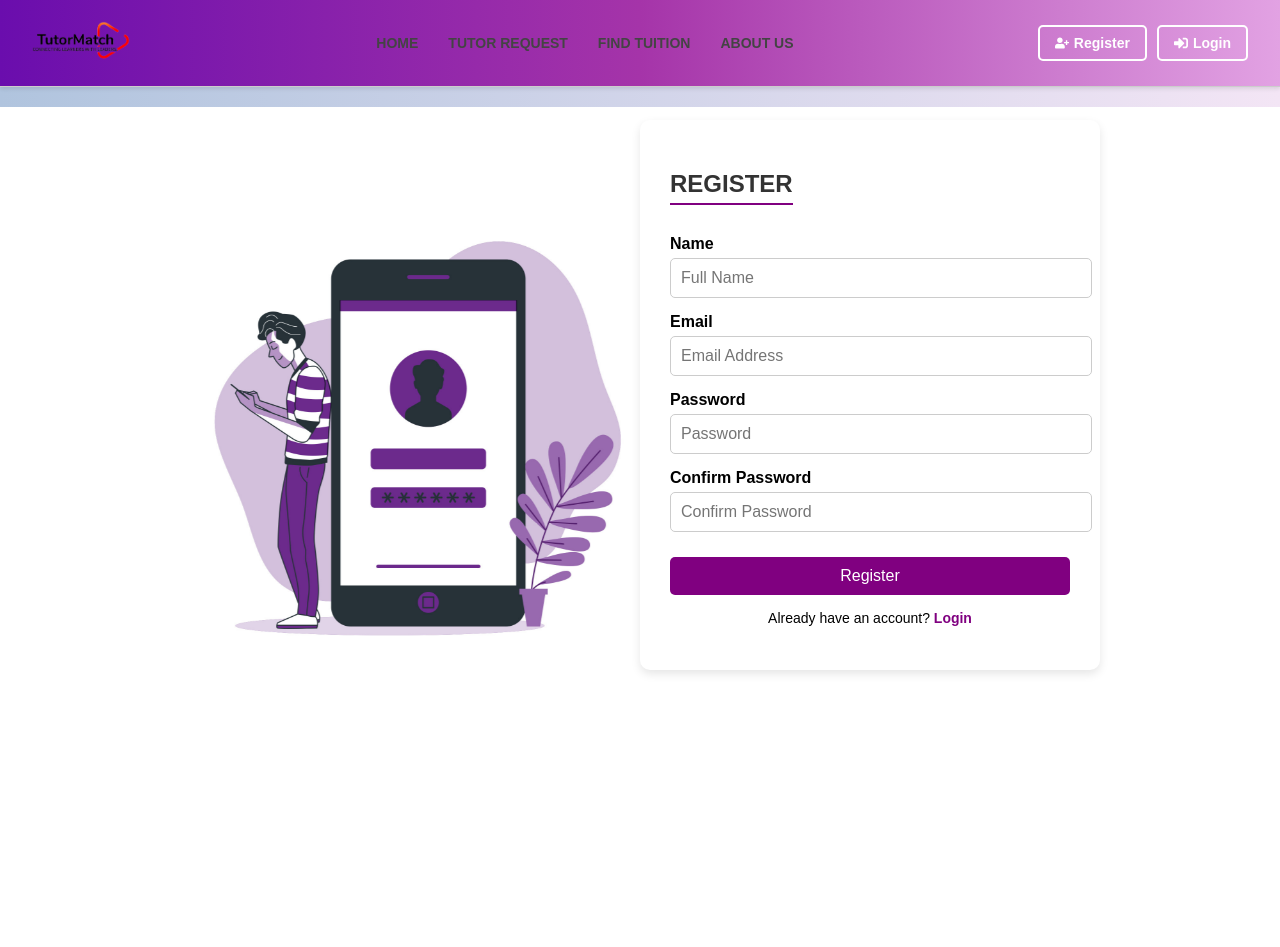
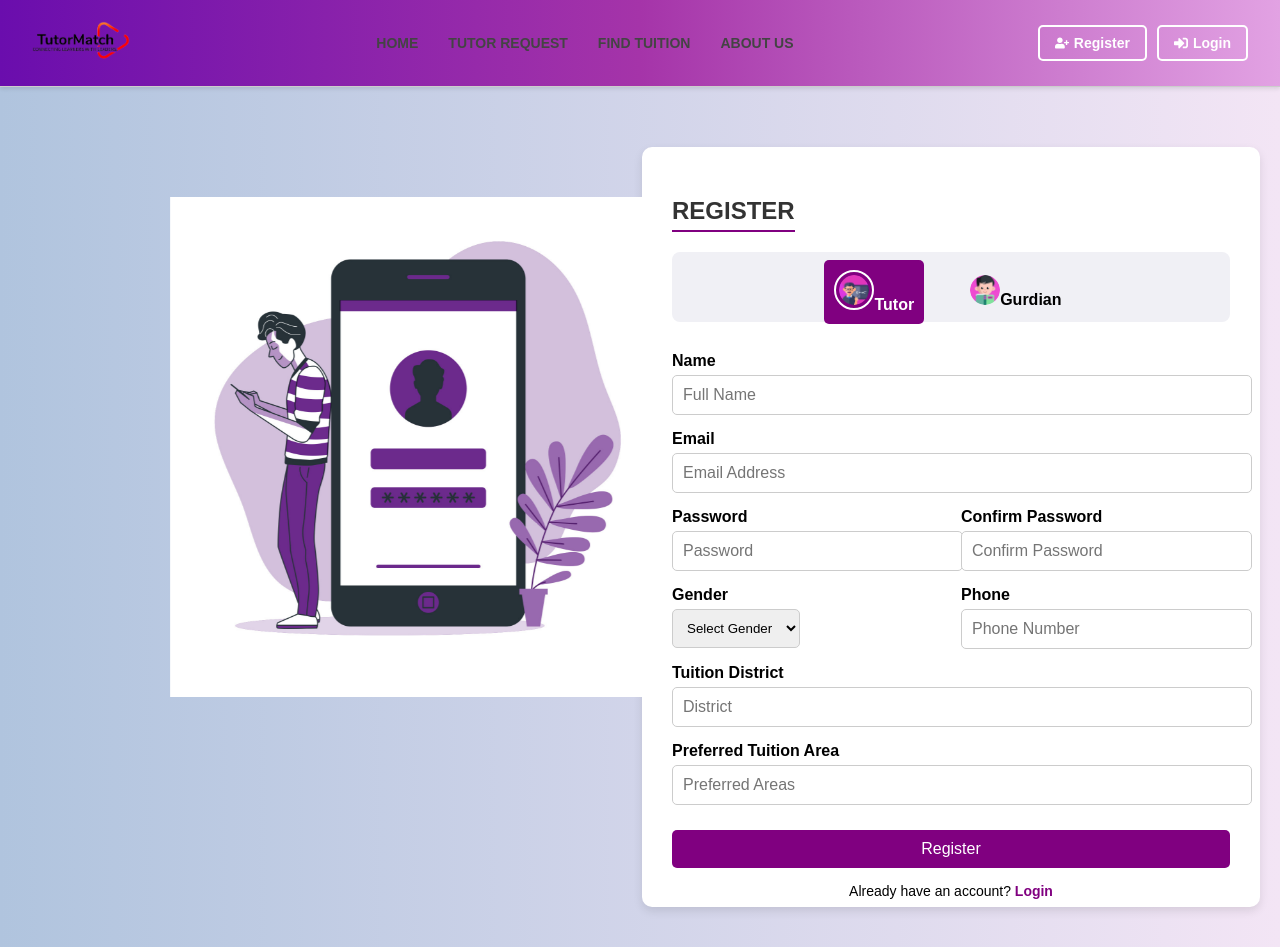
Before and after one commit to Ramisa-Tasneem/TutorMatch, a React (Vite) app in the folder Frontend/: page /register in a window 1280 px wide. Built offline with nearby package versions, Linux system fonts and the light colour scheme.

Commit message:
Final Register and login page with Tutor and Gurdian Option

```diff
--- a/Frontend/src/login-register.css
+++ b/Frontend/src/login-register.css
@@ -1,26 +1,10 @@
-.login-page {
-    background-color: white !important;
-    font-family: Arial, sans-serif;
-    margin: 0;
-    padding: 0;
-}
-.error-message{
-    color: red;
-    border: 2px solid red;
-    border-radius: 10px;
-    padding: 12px;
-}
 .register-container {
     display: flex;
-    justify-content: center;
+    justify-content: flex-start;
     align-items: center;
     height: 100vh;
-    gap: 50px;
     padding: 20px;
-    background-color: white;
-    flex-direction: row;
-}
-
+  }
 .register-image {
     position: absolute;
     top: 200px;
@@ -49,17 +33,15 @@
 }
 
 .register-form {
-    position: absolute;
-    top: 120px;
-    right: 180px;
-    width: 400px;
-    height: auto;
+    background-color: #fff;
+    border-radius: 10px;
     padding: 30px;
-    background: white;
-    border-radius: 10px;
-    box-shadow: 0px 4px 10px rgba(0, 0, 0, 0.1);
-    transition: all 0.3s ease-in-out;
-}
+    width: 45%;
+    max-width: 900px;
+    box-shadow: 0 4px 10px rgba(0, 0, 0, 0.1);
+    margin-left: auto;
+    max-height: 700px;
+  }
 
 .register-form h2 {
     text-align: center;
@@ -129,8 +111,93 @@
     flex-direction: row;
 }
 
+.role-selection {
+    display: flex;
+    justify-content: center;
+    align-items: center;
+    gap: 30px;
+    margin-bottom: 20px;
+    background-color: #f0f0f5;
+    padding: 10px;
+    border-radius: 8px;
+    height: 50px;
+}
+
+.role-option {
+    display: flex;
+    align-items: center;
+    gap: 50px;
+    padding: 8px 16px;
+    border-radius: 5px;
+    cursor: pointer;
+    font-size: 16px;
+    font-weight: bold;
+    transition: all 0.3s ease;
+}
+
+.role-option input {
+    display: none;
+}
+
+.role-option img {
+    width: 30px;
+    height: 30px;
+    border-radius: 50%;
+}
+
+.role-option.selected {
+    background-color: #800080;
+    color: white;
+    border-radius: 5px;
+    padding: 10px;
+}
+
+.role-option.selected img {
+    border: 2px solid white;
+    padding: 3px;
+    border-radius: 50%;
+}
+.role-option.selected img {
+    border: 2px solid white;
+    padding: 3px;
+    border-radius: 50%;
+}
+.password-container {
+    display: flex;
+    gap: 20px;
+  }
+
+  .password-container div {
+    flex: 1;
+  }
 
 
+  .gender-phone-container {
+    display: flex;
+    gap: 20px;
+  }
+
+  .gender-phone-container div {
+    flex: 1;
+  }
+
+
+
+/*----------------------------------------------*/
+
+
+.login-page {
+    background-color: white !important;
+    font-family: Arial, sans-serif;
+    margin: 0;
+    padding: 0;
+}
+.error-message{
+    color: red;
+    border: 2px solid red;
+    border-radius: 10px;
+    padding: 12px;
+}
 
 body {
     background-color: white !important;
--- a/Frontend/src/pages/login.jsx
+++ b/Frontend/src/pages/login.jsx
@@ -4,50 +4,47 @@ import "/src/login-register.css";
 import Navbar from "../components/navbar";
 
 const Login = () => {
+  const [role, setRole] = useState("tutor");
   const [formData, setFormData] = useState({
     email: "",
     password: "",
   });
   const [error, setError] = useState("");
   const [loading, setLoading] = useState(false);
+  const navigate = useNavigate();
+
   const handleChange = (e) => {
     setFormData({ ...formData, [e.target.name]: e.target.value });
   };
-    const navigate = useNavigate();
+
+  const handleRoleChange = (selectedRole) => {
+    setRole(selectedRole);
+  };
 
   const handleSubmit = async (e) => {
     e.preventDefault();
     setLoading(true);
-        setError("");
-
     try {
-            console.log(" Sending login data:", formData);
-
+      console.log("Sending login data:", { role, ...formData });
       const response = await fetch("http://127.0.0.1:8000/api/login", {
         method: "POST",
         headers: {
           "Content-Type": "application/json",
         },
-                body: JSON.stringify(formData),
+        body: JSON.stringify({ role, ...formData }),
       });
 
       const data = await response.json();
       console.log("Response from backend:", data);
 
       if (response.ok) {
-                console.log(" successful. Token:", data.access_token);
-                localStorage.setItem("token", data.access_token);
-                localStorage.setItem("name", data.user.name);
-                localStorage.setItem("email", data.user.email);
-
         alert("Login Successful!");
-                navigate("/profile"); // Redirect to profile page
+        setError("");
+        navigate("/dashboard");
       } else {
-                console.error("Error response:", data);
-                setError(data.error || "Login failed, please try again.");
+        setError(data.errors ? JSON.stringify(data.errors) : "Login failed.");
       }
     } catch (err) {
-            console.error(" Network Error:", err);
       setError("A network error occurred, please try again later.");
     } finally {
       setLoading(false);
@@ -55,44 +52,56 @@ const Login = () => {
   };
 
   return (
-        <div className="login-page">
+    <>
       <Navbar />
-            <div className="register-container">
-                <div className="register-image">
+      <div className="auth-container">
+        <div className="auth-image">
           <img src="/images/login.jpg" alt="Login" />
         </div>
+        <div className="auth-form">
+          <h2>LOGIN</h2>
 
-                <div className="register-form">
-                    <h2>LOGIN</h2>
+          {/* Role Selection */}
+          <div className="role-selection">
+            <label className={`role-option ${role === "tutor" ? "selected" : ""}`}>
+              <img src="/images/tutorlogo.jpg" alt="Tutor" className="role-icon" />
+              <input
+                type="checkbox"
+                checked={role === "tutor"}
+                onChange={() => handleRoleChange("tutor")}
+              />
+              Tutor
+            </label>
+
+            <label className={`role-option ${role === "guardian" ? "selected" : ""}`}>
+              <img src="/images/studentlogo.jpg" alt="Guardian" className="role-icon" />
+              <input
+                type="checkbox"
+                checked={role === "guardian"}
+                onChange={() => handleRoleChange("guardian")}
+              />
+              Guardian
+            </label>
+          </div>
+
           <form onSubmit={handleSubmit}>
             <label>Email</label>
-                        <input
-                            type="email"
-                            name="email"
-                            placeholder="Email Address"
-                            value={formData.email}
-                            onChange={handleChange}
-                            required
-                        />
+            <input type="email" name="email" placeholder="Email Address" value={formData.email} onChange={handleChange} required />
 
             <label>Password</label>
-                        <input
-                            type="password"
-                            name="password"
-                            placeholder="Password"
-                            value={formData.password}
-                            onChange={handleChange}
-                            required
-                        />
+            <input type="password" name="password" placeholder="Password" value={formData.password} onChange={handleChange} required />
 
-                        <button type="submit">Login</button>
+            <button type="submit">{loading ? "Logging in..." : "Login"}</button>
           </form>
-                    <p style={{ color: "black" }}>
+
+          {error && <p className="error-message">{error}</p>}
+
+          <p>
             Don't have an account? <Link to="/register">Register</Link>
           </p>
         </div>
       </div>
-        </div>
+    </>
   );
 };
 
--- a/Frontend/src/pages/register.jsx
+++ b/Frontend/src/pages/register.jsx
@@ -4,11 +4,16 @@ import "/src/login-register.css";
 import Navbar from "../components/navbar";
 
 const Register = () => {
+  const [role, setRole] = useState("tutor"); // Default role
   const [formData, setFormData] = useState({
     name: "",
     email: "",
     password: "",
     confirmPassword: "",
+    gender: "",
+    phone: "",
+    tuition_district: "",
+    preferred_tuition_area: "",
   });
 
   const [error, setError] = useState("");
@@ -17,6 +22,10 @@ const Register = () => {
 
   const handleChange = (e) => {
     setFormData({ ...formData, [e.target.name]: e.target.value });
+  };
+
+  const handleRoleChange = (selectedRole) => {
+    setRole(selectedRole);
   };
 
   const handleSubmit = async (e) => {
@@ -30,10 +39,17 @@ const Register = () => {
     setLoading(true);
 
     const requestData = {
+      role,
       name: formData.name,
       email: formData.email,
       password: formData.password,
       password_confirmation: formData.confirmPassword,
+      ...(role === "tutor" && {
+        gender: formData.gender,
+        phone: formData.phone,
+        tuition_district: formData.tuition_district,
+        preferred_tuition_area: formData.preferred_tuition_area,
+      }),
     };
 
     try {
@@ -51,21 +67,13 @@ const Register = () => {
       console.log("Response from backend:", data);
 
       if (response.ok) {
-        console.log("✅ Registration successful. Token:", data.token);
-
         alert("Registration Successful!");
         setError("");
-        navigate("/login"); // ✅ Redirect to profile page
+        navigate("/login");
       } else {
-        console.error("❌ Error response:", data);
-        setError(
-          data.errors
-            ? JSON.stringify(data.errors)
-            : "Registration failed, please try again."
-        );
+        setError(data.errors ? JSON.stringify(data.errors) : "Registration failed.");
       }
     } catch (err) {
-      console.error("❌ Network Error:", err);
       setError("A network error occurred, please try again later.");
     } finally {
       setLoading(false);
@@ -82,52 +90,84 @@ const Register = () => {
 
         <div className="register-form">
           <h2>REGISTER</h2>
+
+          {/* Role Selection */}
+          <div className="role-selection">
+            <label className={`role-option ${role === "tutor" ? "selected" : ""}`} onClick={() => handleRoleChange("tutor")}>
+              <input
+                type="radio"
+                name="role"
+                value="tutor"
+                checked={role === "tutor"}
+                onChange={() => handleRoleChange("tutor")}
+              />
+              <img src="/images/tutorlogo.jpg" alt="Tutor" />
+              <span className="role-text">Tutor</span>
+            </label>
+
+            <label className={`role-option ${role === "student" ? "selected" : ""}`} onClick={() => handleRoleChange("student")}>
+              <input
+                type="radio"
+                name="role"
+                value="student"
+                checked={role === "student"}
+                onChange={() => handleRoleChange("student")}
+              />
+              <img src="/images/studentlogo.jpg" alt="Student" />
+              Gurdian
+            </label>
+          </div>
+
           <form onSubmit={handleSubmit}>
             <label>Name</label>
-            <input
-              type="text"
-              name="name"
-              placeholder="Full Name"
-              value={formData.name}
-              onChange={handleChange}
-              required
-            />
+            <input type="text" name="name" placeholder="Full Name" value={formData.name} onChange={handleChange} required />
 
             <label>Email</label>
-            <input
-              type="email"
-              name="email"
-              placeholder="Email Address"
-              value={formData.email}
-              onChange={handleChange}
-              required
-            />
+            <input type="email" name="email" placeholder="Email Address" value={formData.email} onChange={handleChange} required />
 
-            <label>Password</label>
-            <input
-              type="password"
-              name="password"
-              placeholder="Password"
-              value={formData.password}
-              onChange={handleChange}
-              required
-            />
+            <div className="password-container">
+              <div>
+                <label>Password</label>
+                <input type="password" name="password" placeholder="Password" value={formData.password} onChange={handleChange} required />
+              </div>
+              <div>
+                <label>Confirm Password</label>
+                <input type="password" name="confirmPassword" placeholder="Confirm Password" value={formData.confirmPassword} onChange={handleChange} required />
+              </div>
+            </div>
 
-            <label>Confirm Password</label>
-            <input
-              type="password"
-              name="confirmPassword"
-              placeholder="Confirm Password"
-              value={formData.confirmPassword}
-              onChange={handleChange}
-              required
-            />
+            {role === "tutor" && (
+              <>
+                <div className="gender-phone-container">
+                  <div>
+                    <label>Gender</label>
+                    <select name="gender" value={formData.gender} onChange={handleChange} required>
+                      <option value="">Select Gender</option>
+                      <option value="Male">Male</option>
+                      <option value="Female">Female</option>
+                      <option value="Other">Other</option>
+                    </select>
+                  </div>
+                  <div>
+                    <label>Phone</label>
+                    <input type="text" name="phone" placeholder="Phone Number" value={formData.phone} onChange={handleChange} required />
+                  </div>
+                </div>
 
-            <button type="submit">Register</button>
+                <label>Tuition District</label>
+                <input type="text" name="tuition_district" placeholder="District" value={formData.tuition_district} onChange={handleChange} required />
+
+                <label>Preferred Tuition Area</label>
+                <input type="text" name="preferred_tuition_area" placeholder="Preferred Areas" value={formData.preferred_tuition_area} onChange={handleChange} required />
+              </>
+            )}
+
+            <button type="submit">{loading ? "Registering..." : "Register"}</button>
           </form>
+
           {error && <p className="error-message">{error}</p>}
 
-          <p style={{ color: "black" }}>
+          <p>
             Already have an account? <Link to="/login">Login</Link>
           </p>
         </div>
```
Also changed, not shown: Frontend/public/images/studentlogo.jpg (added), Frontend/public/images/tutorlogo.jpg (added). Lines whose indentation alone changed are shown as unchanged.
